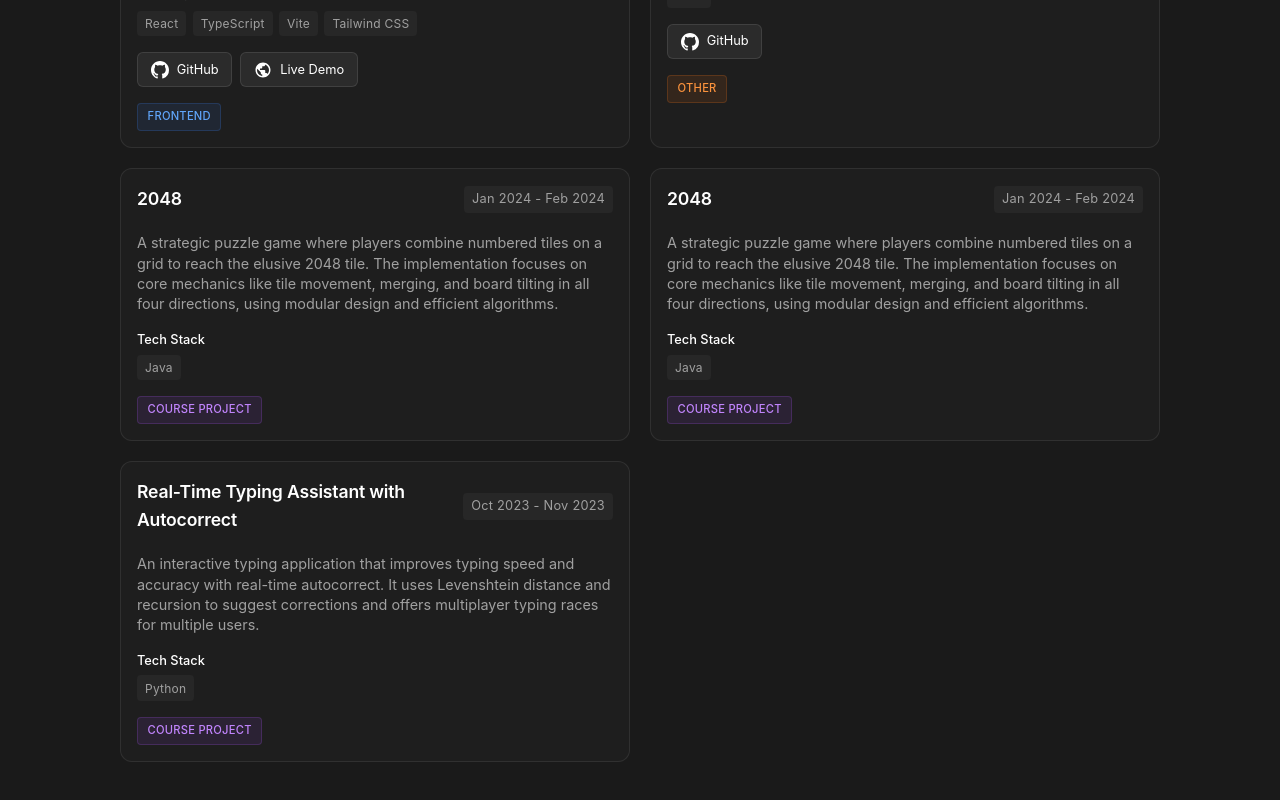
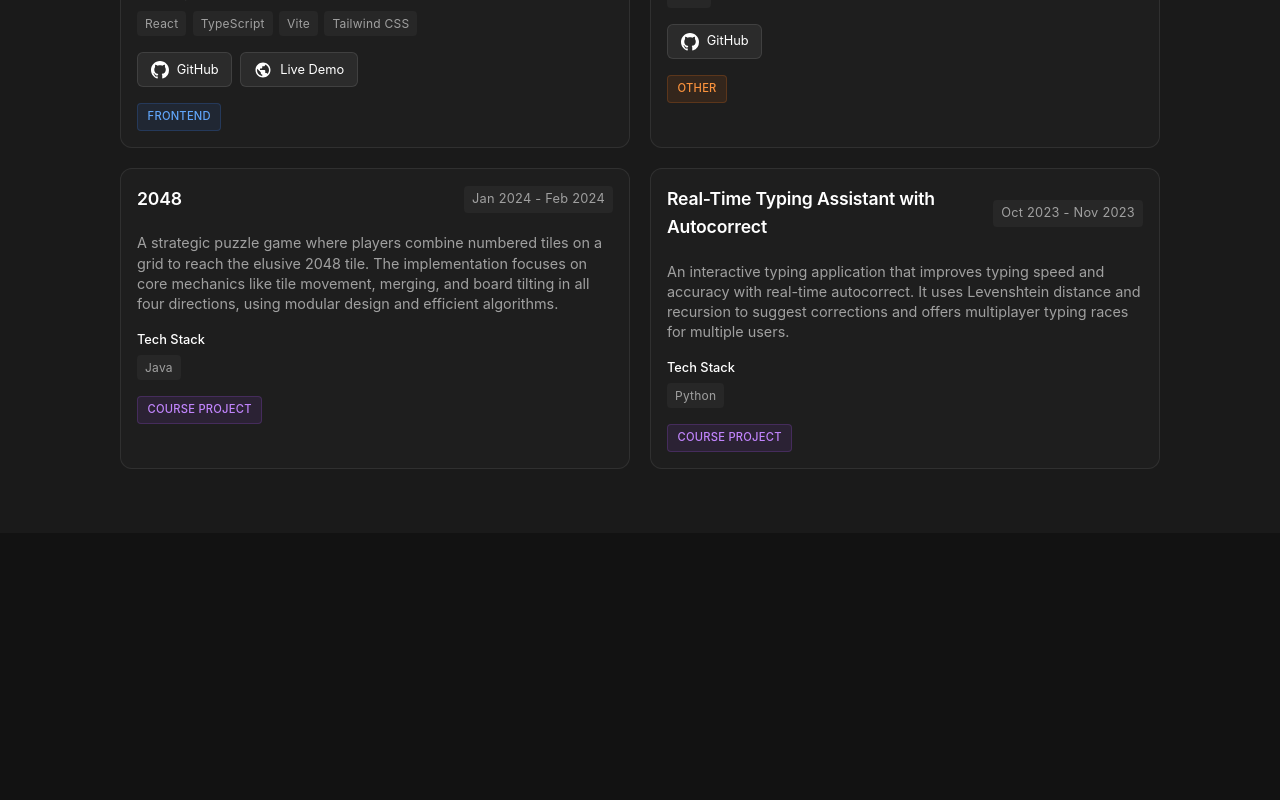
Before and after one commit to amandipd/Personal_Website, a React (Create React App) app in the folder app/: page /projects in a window 1280 px wide. Shown: the part 1307-2107 px from the top of the page. After the commit the page ends 1840 px from the top, so only its background shows below. Built offline with nearby package versions, Linux system fonts and the light colour scheme.

Commit message:
remove duplicate project

```diff
--- a/app/src/pages/Projects.jsx
+++ b/app/src/pages/Projects.jsx
@@ -29,14 +29,6 @@ const Projects = () => {
       tags: ["Course Project"],
       languages: ["Python"],
       timeframe: "Oct 2023 - Nov 2023"
-    },
-
-    {
-      title: "2048",
-      description: "A strategic puzzle game where players combine numbered tiles on a grid to reach the elusive 2048 tile. The implementation focuses on core mechanics like tile movement, merging, and board tilting in all four directions, using modular design and efficient algorithms.",
-      tags: ["Course Project"],
-      languages: ["Java"],
-      timeframe: "Jan 2024 - Feb 2024"
     },
 
     {
```
